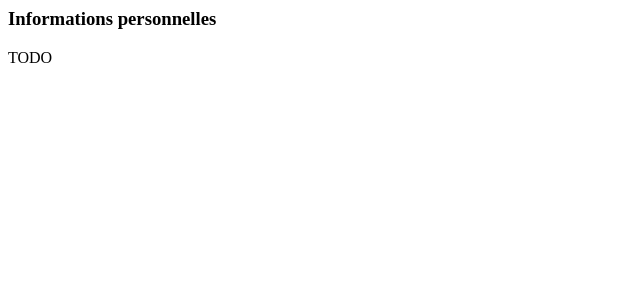
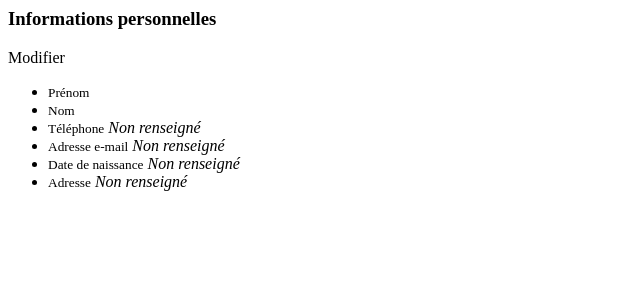
Before and after one commit to louije/fluo-proto, a FastAPI app: template templates/includes/personal_info.html in a window 1280 px wide. Shown: the top 300 px of the page, without its empty margins (0-640 px from the left). Run offline with FastAPI, Linux system fonts and the light colour scheme; the template is opened without the code that fills it, so the values that code supplies are empty.

Commit message:
Add personal info card

```diff
--- a/templates/includes/personal_info.html
+++ b/templates/includes/personal_info.html
@@ -1 +1,55 @@
-<div class="c-box mb-3 mb-md-4"><h3>Informations personnelles</h3><p>TODO</p></div>
+<div class="c-box mb-3 mb-md-4">
+    <div class="row mb-3">
+        <div class="col-12 col-sm">
+            <h3 class="mb-0">Informations personnelles</h3>
+        </div>
+        <div class="col-12 col-sm-auto mt-2 mt-sm-0 d-flex align-items-center">
+            <span class="btn btn-ico btn-outline-primary disabled">
+                <i class="ri-pencil-line fw-medium" aria-hidden="true"></i>
+                <span>Modifier</span>
+            </span>
+        </div>
+    </div>
+    <ul class="list-data mb-3">
+        <li>
+            <small>Prénom</small>
+            <strong>{{ o.person_first_name }}</strong>
+        </li>
+        <li>
+            <small>Nom</small>
+            <strong>{{ o.person_last_name }}</strong>
+        </li>
+        <li>
+            <small>Téléphone</small>
+            {% if o.person_phone %}
+                <strong>{{ o.person_phone }}</strong>
+            {% else %}
+                <i class="text-disabled">Non renseigné</i>
+            {% endif %}
+        </li>
+        <li>
+            <small>Adresse e-mail</small>
+            {% if o.person_email %}
+                <strong>{{ o.person_email }}</strong>
+            {% else %}
+                <i class="text-disabled">Non renseigné</i>
+            {% endif %}
+        </li>
+        <li>
+            <small>Date de naissance</small>
+            {% if o.person_birthdate %}
+                <strong>{{ o.person_birthdate }}</strong>
+            {% else %}
+                <i class="text-disabled">Non renseigné</i>
+            {% endif %}
+        </li>
+        <li>
+            <small>Adresse</small>
+            {% if o.person_address %}
+                <address>{{ o.person_address }}</address>
+            {% else %}
+                <i class="text-disabled">Non renseigné</i>
+            {% endif %}
+        </li>
+    </ul>
+</div>
```
